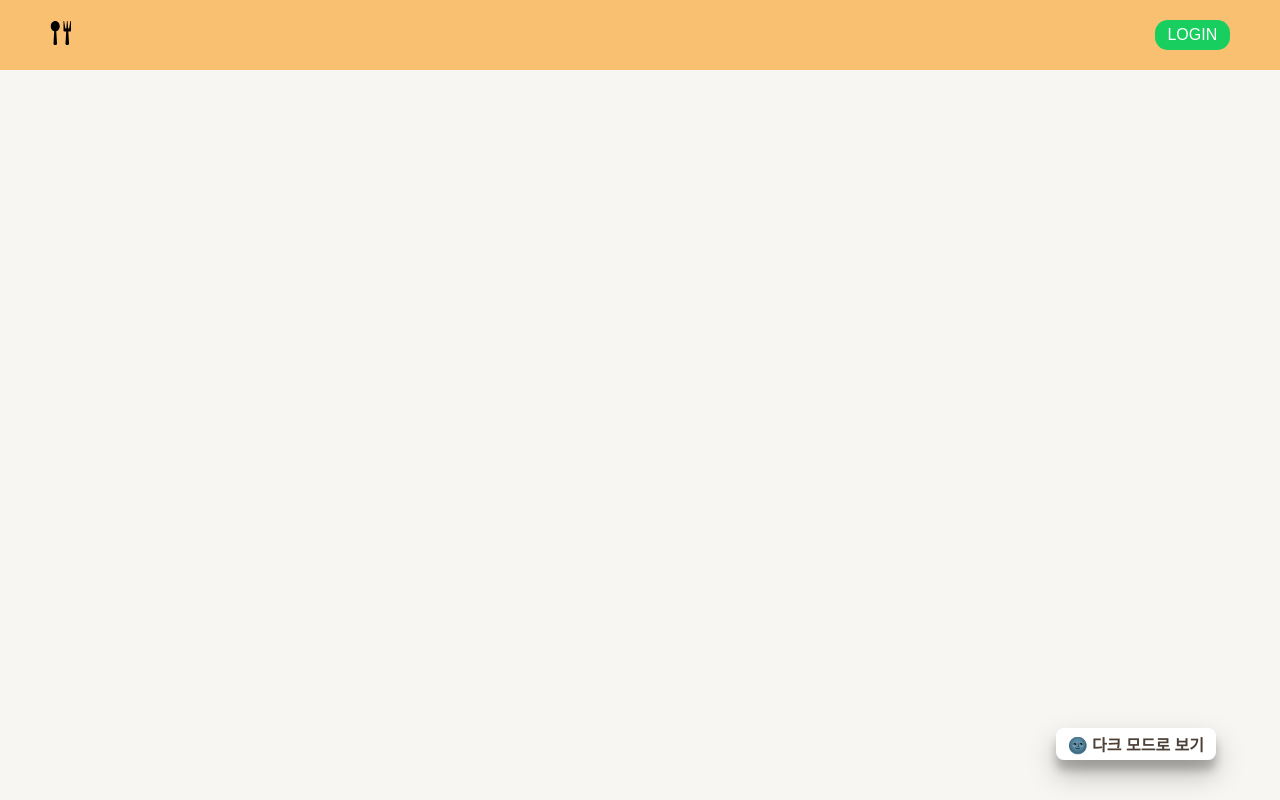
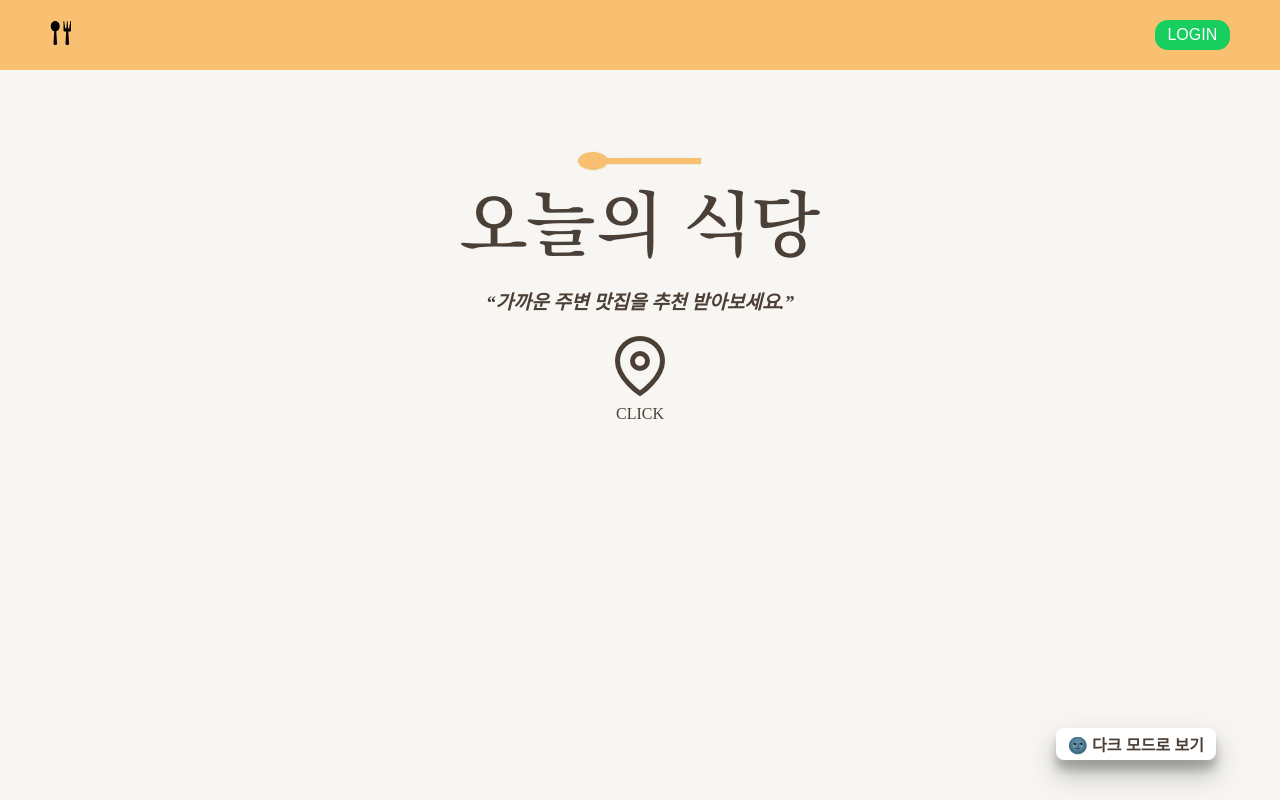
Before and after one commit to Grabros/o-sikdang-frontend, a React (Create React App) app: page / in a window 1280 px wide. Built offline with nearby package versions, Linux system fonts and the light colour scheme.

Commit message:
Feat : LocationPin Component 구현

```diff
--- a/src/App.tsx
+++ b/src/App.tsx
@@ -8,6 +8,7 @@ import GlobalStyle from "./styles/GlobalStyle";
 /* Component */
 import Header from "./components/Header/Header";
 import Switch from "./components/Switch/Switch";
+import LocationPin from "./components/LocationPin/LocationPin";
 
 function App() {
   const [isDark, setIsDark] = useState(false);
@@ -21,6 +22,7 @@ function App() {
       <GlobalStyle />
       <Header />
       <Switch changeTheme={changeTheme} isDark={isDark} />
+      <LocationPin />
     </ThemeProvider>
   );
 }
--- /dev/null
+++ b/src/components/LocationPin/LocationPin.element.tsx
@@ -0,0 +1,46 @@
+import styled from "styled-components";
+import { Container } from "../../styles/GlobalStyle";
+
+export const LocationPinWrapper = styled.section`
+  display: flex;
+  align-items: center;
+`;
+
+export const LocationPinContainer = styled(Container)`
+  display: flex;
+  align-items: center;
+  justify-content: center;
+  flex-direction: column;
+  text-align: center;
+  width: 100%;
+  margin: 4rem auto 7rem;
+
+  .speech-bubble {
+    margin-bottom: 1.5rem;
+    font-weight: bold;
+
+    h3 {
+      font-style: italic;
+      margin-top: 0.5rem;
+    }
+  }
+
+  .location-pin {
+    font-size: 60px;
+    transition: 0.3s;
+
+    :hover {
+      color: #0580b5;
+    }
+  }
+
+  @media screen and (max-width: 520px) {
+    img {
+      width: 100%;
+    }
+
+    .location-pin {
+      font-size: 30px;
+    }
+  }
+`;
--- /dev/null
+++ b/src/components/LocationPin/LocationPin.tsx
@@ -0,0 +1,48 @@
+import React, { useEffect } from "react";
+
+import { FiMapPin } from "react-icons/fi";
+import o_sikdang_logo from "../../assets/images/o-sikdang_logo.png";
+import {
+  LocationPinWrapper,
+  LocationPinContainer,
+} from "./LocationPin.element";
+
+function LocationPin() {
+  function getLocation() {
+    if (navigator.geolocation) {
+      // GPS를 지원하면
+      navigator.geolocation.getCurrentPosition(
+        function (position) {
+          alert(position.coords.latitude + " " + position.coords.longitude);
+        },
+        function (error) {
+          console.error(error);
+        },
+        {
+          enableHighAccuracy: false,
+          maximumAge: 0,
+          timeout: Infinity,
+        }
+      );
+    } else {
+      alert("GPS를 지원하지 않습니다");
+    }
+  }
+
+  return (
+    <LocationPinWrapper>
+      <LocationPinContainer>
+        <img src={o_sikdang_logo} alt="오늘의 식당 로고" />
+        <div className="speech-bubble">
+          <h3>“가까운 주변 맛집을 추천 받아보세요.”</h3>
+        </div>
+        <div className="location-pin" onClick={getLocation}>
+          <FiMapPin />
+          <p>CLICK</p>
+        </div>
+      </LocationPinContainer>
+    </LocationPinWrapper>
+  );
+}
+
+export default LocationPin;
```
